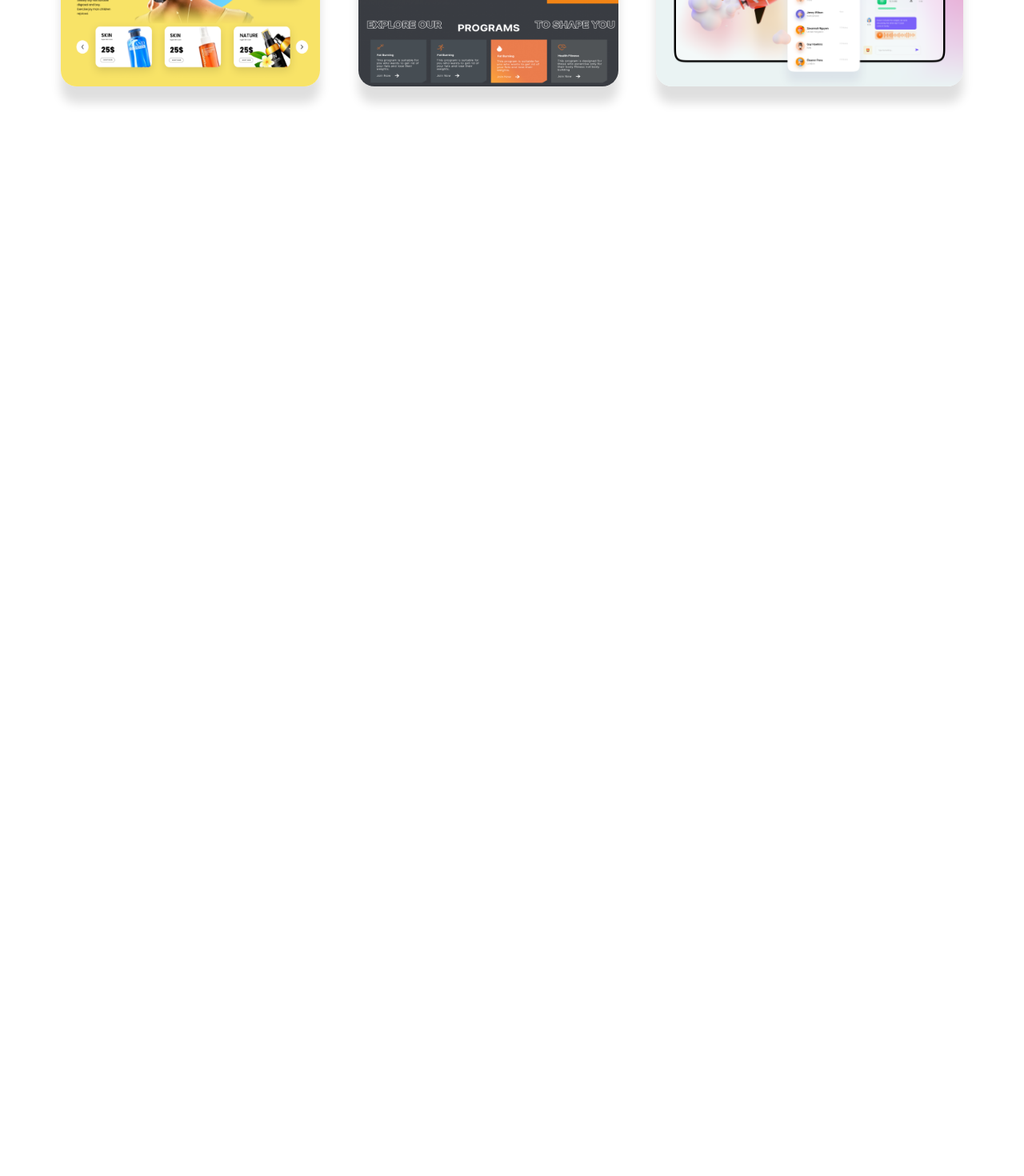
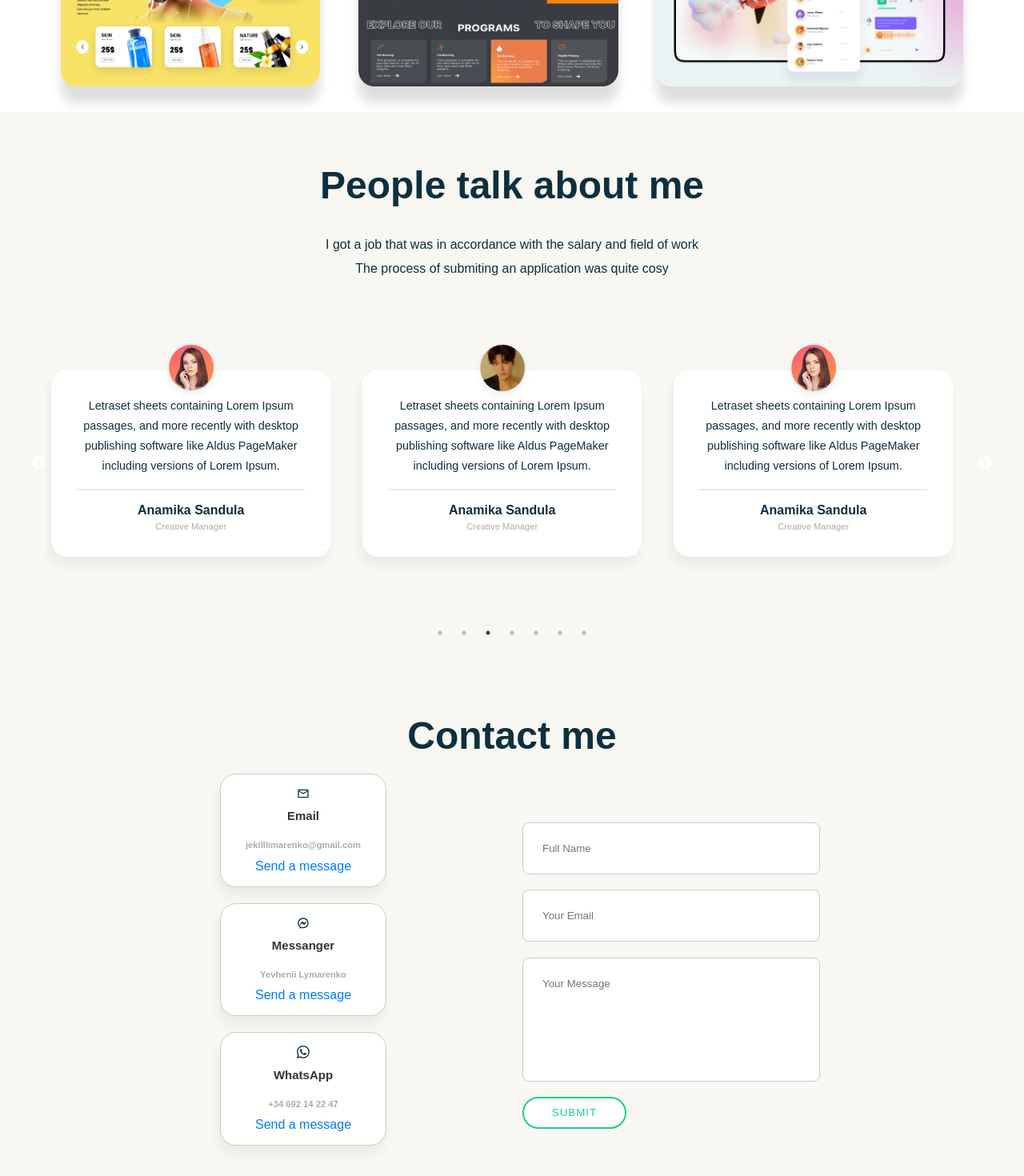
Before and after one commit to YevheniiLi/portfolio, a React (Vite) app in the folder portfolio/: page / in a window 1280 px wide. Shown: the part 2150-3620 px from the top of the page at 80% size. Before the commit the page ends 2290 px from the top, so only its background shows below. Built offline with nearby package versions, Linux system fonts and the light colour scheme; a web font is replaced by a local one.

Commit message:
create footer and comments section

```diff
--- a/portfolio/package.json
+++ b/portfolio/package.json
@@ -10,7 +10,10 @@
     "preview": "vite preview"
   },
   "dependencies": {
+    "@fortawesome/free-solid-svg-icons": "^6.4.2",
+    "@fortawesome/react-fontawesome": "^0.2.0",
     "framer-motion": "^10.16.4",
+    "prop-types": "^15.8.1",
     "react": "^18.2.0",
     "react-dom": "^18.2.0",
     "react-icons": "^4.11.0",
--- a/portfolio/src/App.jsx
+++ b/portfolio/src/App.jsx
@@ -1,6 +1,8 @@
 import Experties from "./components/Experties/Experties";
+import Footer from "./components/Footer/Footer";
 import Header from "./components/Header/Header";
 import Hero from "./components/Hero/Hero";
+import People from "./components/People/People";
 import Portfolio from "./components/Portfolio/Portfolio";
 import Work from "./components/Work/Work";
 import css from './styles/app.module.scss'
@@ -12,6 +14,8 @@ const App = () => {
     <Experties />
     <Work />
     <Portfolio />
+    <People />
+    <Footer />
   </div>;
 };
 
--- /dev/null
+++ b/portfolio/src/components/Footer/Footer.jsx
@@ -0,0 +1,117 @@
+import css from "./Footer.module.scss";
+import { MdOutlineEmail } from 'react-icons/md';
+import { RiMessengerLine } from 'react-icons/ri';
+import { BsWhatsapp } from 'react-icons/bs';
+import { useState } from 'react';
+import { FontAwesomeIcon } from '@fortawesome/react-fontawesome';
+import { faCheck } from '@fortawesome/free-solid-svg-icons'; // Import the checkmark icon
+
+const Footer = () => {
+    const [isClicked, setIsClicked] = useState(false);
+    const [isSent, setIsSent] = useState(false);
+    const [isSubmitted, setIsSubmitted] = useState(false);
+    const [formData, setFormData] = useState({
+      name: "",
+      email: "",
+      message: "",
+    });
+
+    const handleClick = (e) => {
+      e.preventDefault();
+      setIsClicked(true);
+      setTimeout(() => {
+        setIsClicked(false);
+        setIsSent(true);
+      }, 2250);
+
+      setTimeout(() => {
+        setIsSubmitted(true);
+        // Сброс состояния полей формы и кнопки
+        setIsSent(false);
+        setIsSubmitted(false);
+        setFormData({
+          name: "",
+          email: "",
+          message: "",
+        });
+      }, 3500);
+    };
+
+    // Функция для обновления значений полей ввода
+    const handleInputChange = (e) => {
+      const { name, value } = e.target;
+      setFormData({
+        ...formData,
+        [name]: value,
+      });
+    };
+
+  return (
+    <div className={css.wrapper}>
+      <div className={`yPaddings innerWidth ${css.container}`}>
+        <div className={`flexCenter ${css.heading}`}>
+          <h5 className="primaryText">Contact me</h5>
+        </div>
+        <div className={`flexCenter ${css.group}`}>
+          <div className={css.contact}>
+            <article className={css.social}>
+              <MdOutlineEmail />
+              <h4>Email</h4>
+              <h5>jekilllimarenko@gmail.com</h5>
+              <a href="mailto:jekilllimarenko@gmail.com">Send a message</a>
+            </article>
+            <article className={css.social}>
+              <RiMessengerLine />
+              <h4>Messanger</h4>
+              <h5>Yevhenii Lymarenko</h5>
+              <a href="https://m.me/eugenelimarenko">Send a message</a>
+            </article>
+            <article className={css.social}>
+              <BsWhatsapp />
+              <h4>WhatsApp</h4>
+              <h5>+34 692 14 22 47</h5>
+              <a href="https://api.whatsapp.com/send?phone=+34692142247">Send a message</a>
+            </article>
+          </div>
+          <form action="">
+        <input
+          type="text"
+          name="name"
+          placeholder="Full Name"
+          required
+          value={formData.name}
+          onChange={handleInputChange}
+        />
+        <input
+          type="email"
+          name="email"
+          placeholder="Your Email"
+          required
+          value={formData.email}
+          onChange={handleInputChange}
+        />
+        <textarea
+          name="message"
+          rows="7"
+          placeholder="Your Message"
+          required
+          value={formData.message}
+          onChange={handleInputChange}
+        />
+        <button
+          type="submit"
+          className={`${css.button} ${
+            isClicked ? css.onclic : ''
+          } ${isSubmitted ? css.validate : ''}`}
+          onClick={handleClick}
+        >
+          {isSent ? <FontAwesomeIcon icon={faCheck} /> : "SUBMIT"}
+        </button>
+      </form>
+        </div>
+      </div>
+    </div>
+  );
+};
+
+export default Footer;
--- /dev/null
+++ b/portfolio/src/components/Footer/Footer.module.scss
@@ -0,0 +1,123 @@
+/* Footer.module.scss */
+
+@import "../../styles/contants.scss";
+
+.wrapper {
+  .container {
+    gap: 20px;
+    padding: 20px;
+
+    .group {
+        display: flex;
+        justify-content: center;
+        gap: 150px;
+    }
+
+    .contact {
+        width: 20%; /* Установка ширины для блока с контактами (70% от контейнера) */
+      }
+
+    .social {
+      background-color: #fff;
+      padding: 1rem;
+      border: 1px solid #ccc;
+      box-shadow: rgb(0 0 0 / 5%) -3px 11px 13px 0px;
+      display: flex!important;
+      flex-direction: column;
+      align-items: center;
+      text-align: center;
+      border-radius: 20px;
+      margin: 20px;
+      gap: .1rem;
+
+      h4 {
+        font-size: 15px;
+        color: #333;
+        margin: 10px 0;
+      }
+
+      h5 {
+        margin: 10px 0;
+        font-size: 0.7rem;
+        color: rgb(172, 172, 172);
+      }
+
+      a {
+        text-decoration: none;
+        color: #007bff;
+      }
+    }
+
+    form {
+        height: 100%;
+        width: 30%;
+      margin-top: 40px;
+      display: flex;
+      flex-direction: column;
+      gap: 1.2rem;
+
+      input[type="text"],
+      input[type="email"],
+      textarea {
+        padding: 1.5rem;
+        border: 1px solid #ccc;
+        border-radius: 8px;
+        width: 100%;
+        background: white;
+        resize: none;
+      }
+
+      .button {
+        outline: none;
+        height: 40px;
+        text-align: center;
+        width: 130px;
+        border-radius: 40px;
+        background: #fff;
+        border: 2px solid #1ECD97;
+        color: #1ECD97;
+        letter-spacing: 1px;
+        text-shadow: 0;
+        font {
+          size: 12px;
+          font-weight: bold;
+        }
+        cursor: pointer;
+        transition: all 0.25s ease;
+        &:hover {
+          color: white;
+          background: #1ECD97;
+        }
+        &:active {
+          letter-spacing: 2px;
+        }
+        .validate {
+            background: $green
+          }
+      }
+
+
+
+      .onclic {
+        width: 40px;
+        border-color: #bbbbbb;
+        border-width: 3px;
+        font-size: 0;
+        border-left-color: #1ECD97;
+        animation: rotating 2s 0.25s linear infinite;
+        &:hover {
+          color: #1ECD97;
+          background: white;
+        }
+      }
+
+      @keyframes rotating {
+        from {
+          transform: rotate(0deg);
+        }
+        to {
+          transform: rotate(360deg);
+        }
+      }
+    }
+}}
--- /dev/null
+++ b/portfolio/src/components/People/People.jsx
@@ -0,0 +1,52 @@
+import css from "./People.module.scss";
+import { motion } from "framer-motion";
+import { footerVariants, staggerContainer } from "../../utils/motion";
+import Slider from "react-slick";
+import { comments, sliderSettings } from "../../utils/data";
+
+const People = () => {
+  return (
+    <motion.section
+      initial="hidden"
+      whileInView="show"
+      variants={staggerContainer}
+      viewport={{ once: false, amount: 0.25 }}
+      className={`paddings ${css.wrapper}`}
+    >
+      <motion.div
+        variants={footerVariants}
+        className={`yPaddings innerWidth ${css.container}`}
+      >
+        <div className={`flexCenter ${css.heading}`}>
+          <span className="primaryText">People talk about me</span>
+          <p style={{ marginTop: "2rem" }}>
+            I got a job that was in accordance with the salary and field of work
+          </p>
+          <p>The process of submiting an application was quite cosy</p>
+        </div>
+
+        {/* {carousel slider} */}
+        <div className={`yPaddings ${css.comments}`}>
+          <Slider {...sliderSettings} className={css.slider} autoplay={true}>
+            {comments.map((comment, i) => {
+              return (
+                <div className={`flexCenter ${css.comment}`} key={i}>
+                  <img src={comment.img} alt="" />
+                  <p>{comment.comment}</p>
+
+                  <div className={css.line}></div>
+                  <div className={css.bio}>
+                    <span>{comment.name}</span>
+                    <span>{comment.post}</span>
+                  </div>
+                </div>
+              );
+            })}
+          </Slider>
+        </div>
+      </motion.div>
+    </motion.section>
+  );
+};
+
+export default People;
--- /dev/null
+++ b/portfolio/src/components/People/People.module.scss
@@ -0,0 +1,79 @@
+@import "../../styles/contants.scss";
+
+.wrapper {
+  .container {
+    .heading {
+      flex-direction: column;
+      p {
+        line-height: 30px;
+      }
+    }
+    .comments {
+      //slider settings
+      .slider :global {
+        .slick-list {
+          margin: 0 -7px;
+          box-sizing: initial;
+          padding: 80px 0px;
+          overflow-y: visible;
+          & .slick-slide > div {
+            padding: 0 20px;
+          }
+          & .slick-slide.slick-active.slick-current + .slick-slide {
+            @media (min-width: $lg) {
+              transition: all 1000ms ease-out;
+              scale: 1.1;
+              transform: translateY(-30px);
+            }
+          }
+        }
+      }
+
+      .comment {
+        box-shadow: rgb(0 0 0 / 5%) -3px 11px 13px 0px;
+        padding: 2rem;
+        display: flex !important;
+        flex-direction: column;
+        gap: 1rem;
+        background: white;
+        border-radius: 20px;
+        position: relative;
+
+        img {
+          margin: auto;
+          border-radius: 100%;
+          width: 3.5rem;
+          position: absolute;
+          top: -2rem;
+          filter: drop-shadow(0px 4px 4px rgba(0, 0, 0, 0.08));
+        }
+
+        p {
+          text-align: center;
+          font-size: 0.9rem;
+          line-height: 25px;
+        }
+
+        .line {
+          width: 100%;
+          border: 0.2px solid rgb(234, 234, 234);
+        }
+
+        .bio {
+          > * {
+            display: block;
+            text-align: center;
+          }
+          > :nth-child(1) {
+            font-weight: 600;
+            margin-bottom: 5px;
+          }
+          > :nth-child(2) {
+            font-size: 0.7rem;
+            color: rgb(172, 172, 172);
+          }
+        }
+      }
+    }
+  }
+}
--- a/portfolio/src/styles/contants.scss
+++ b/portfolio/src/styles/contants.scss
@@ -6,3 +6,5 @@ $xxl: 1536px;
 $primary: #0D2F3F;
 $secondary: #286F6C;
 $secondary-white: #E7E7E7;
+$green: #1ECD97;
+$gray: #bbbbbb;
```
Also changed, not shown: 1 other file (tests, documents, lock files or other folders).
